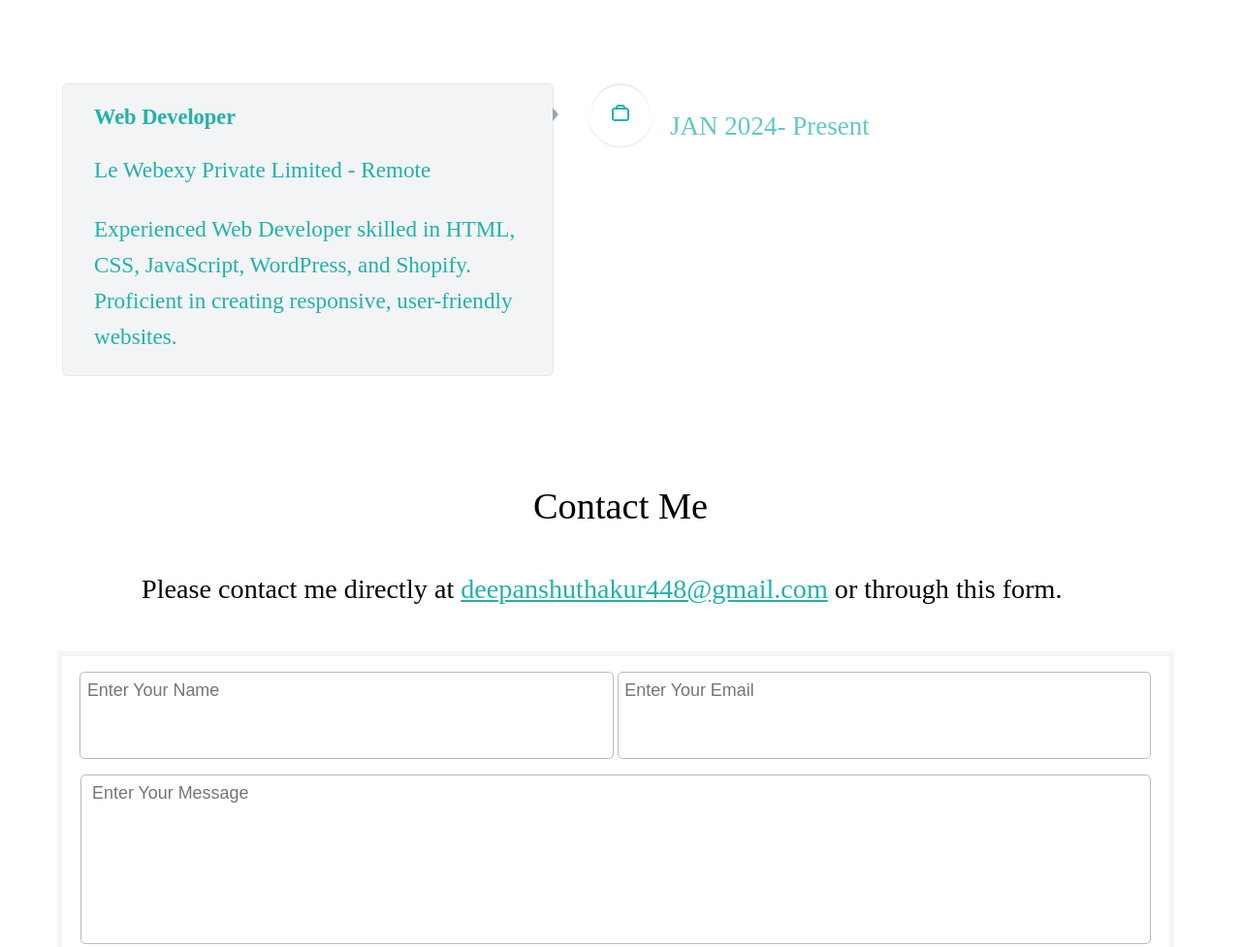
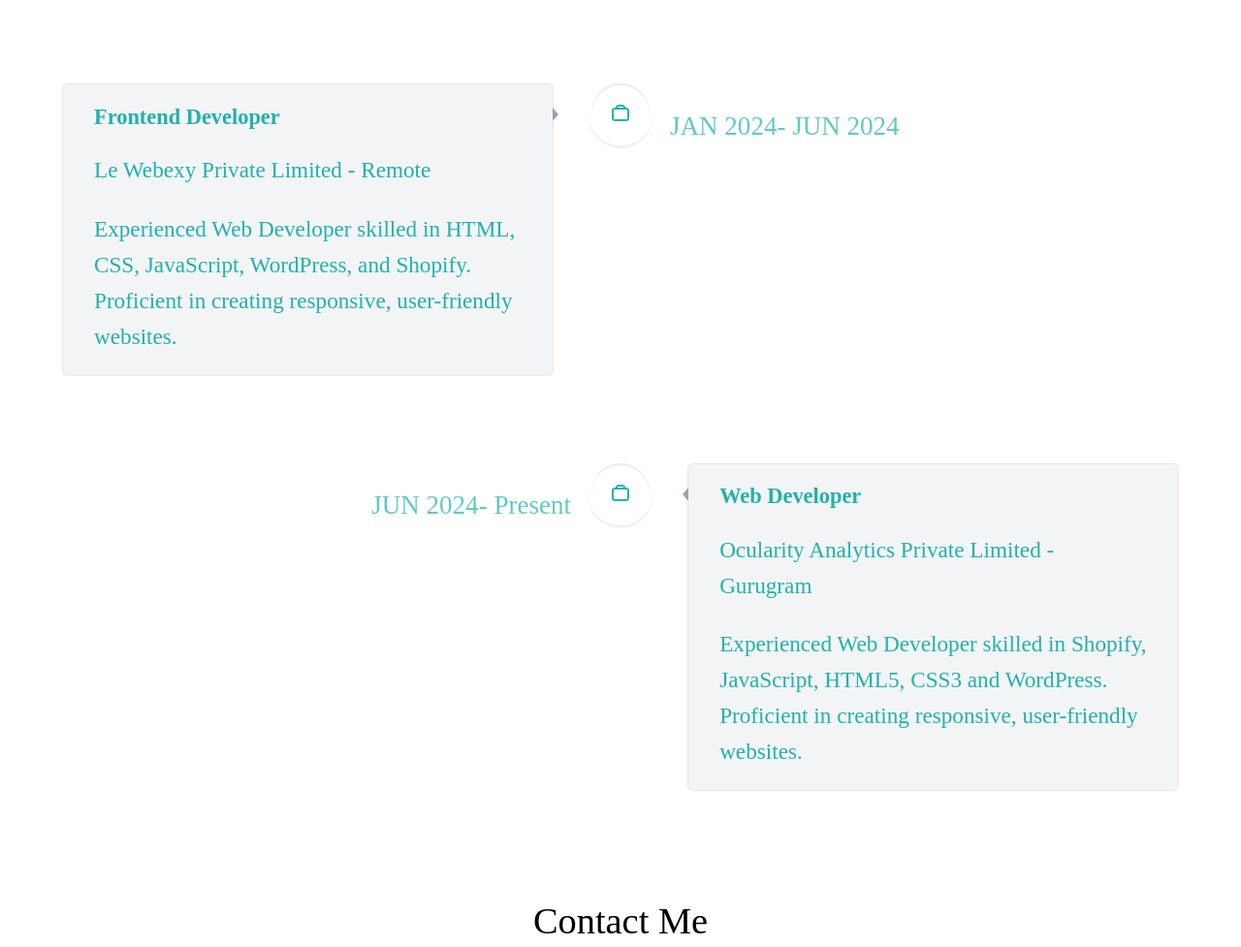
Before and after one commit to digrajthakur/Deepanshu-responsive-portfolio-website, a plain HTML site: page index.html in a window 1280 px wide. Shown: the part 10400-11377 px from the top of the page at 97% size. Drawn offline with nearby package versions, Linux system fonts and the light colour scheme.

Commit message:
Update index.html

```diff
--- a/index.html
+++ b/index.html
@@ -535,10 +535,37 @@
             </span>
             <div style="background: rgb(243, 244, 246); box-shadow: none;color: lightseagreen; border: 1px solid rgba(0, 0, 0, 0.05); text-align: left; padding: 1.3rem 2rem;" class="vertical-timeline-element-content bounce-in">
                 <div style="border-right: 0.4rem solid rgb(156, 163, 175);" class="vertical-timeline-element-content-arrow"></div>
-                <h3 class="font-semibold capitalize">Web Developer</h3>
+                <h3 class="font-semibold capitalize">Frontend Developer</h3>
                 <p class="font-normal !mt-0">Le Webexy Private Limited - Remote</p>
                 <p class="!mt-1 !font-normal text-gray-700 dark:text-white/75">Experienced Web Developer skilled in HTML, CSS, JavaScript, WordPress, and Shopify. Proficient in creating responsive, user-friendly websites.</p>
-                <span class="vertical-timeline-element-date">JAN 2024- Present</span>
+                <span class="vertical-timeline-element-date">JAN 2024- JUN 2024</span>
+            </div>
+        </div>
+        <div id="" class="vertical-timeline-element">
+            <span style="background: white; font-size: 1.5rem;" class="vertical-timeline-element-icon bounce-in">
+                <svg
+                    stroke="currentColor"
+                    fill="none"
+                    stroke-width="0"
+                    viewBox="0 0 24 24"
+                    height="1em"
+                    width="1em"
+                    xmlns="http://www.w3.org/2000/svg"
+                >
+                    <path
+                        fill-rule="evenodd"
+                        clip-rule="evenodd"
+                        d="M17 7C17 5.34315 15.6569 4 14 4H10C8.34315 4 7 5.34315 7 7H6C4.34315 7 3 8.34315 3 10V18C3 19.6569 4.34315 21 6 21H18C19.6569 21 21 19.6569 21 18V10C21 8.34315 19.6569 7 18 7H17ZM14 6H10C9.44772 6 9 6.44772 9 7H15C15 6.44772 14.5523 6 14 6ZM6 9H18C18.5523 9 19 9.44772 19 10V18C19 18.5523 18.5523 19 18 19H6C5.44772 19 5 18.5523 5 18V10C5 9.44772 5.44772 9 6 9Z"
+                        fill="currentColor"
+                    ></path>
+                </svg>
+            </span>
+            <div style="background: rgb(243, 244, 246); box-shadow: none;color: lightseagreen; border: 1px solid rgba(0, 0, 0, 0.05); text-align: left; padding: 1.3rem 2rem;" class="vertical-timeline-element-content bounce-in">
+                <div style="border-right: 0.4rem solid rgb(156, 163, 175);" class="vertical-timeline-element-content-arrow"></div>
+                <h3 class="font-semibold capitalize">Web Developer</h3>
+                <p class="font-normal !mt-0">Ocularity Analytics Private Limited - Gurugram</p>
+                <p class="!mt-1 !font-normal text-gray-700 dark:text-white/75">Experienced Web Developer skilled in  Shopify, JavaScript, HTML5, CSS3 and WordPress. Proficient in creating responsive, user-friendly websites.</p>
+                <span class="vertical-timeline-element-date">JUN 2024- Present</span>
             </div>
         </div>
     </div>
```
